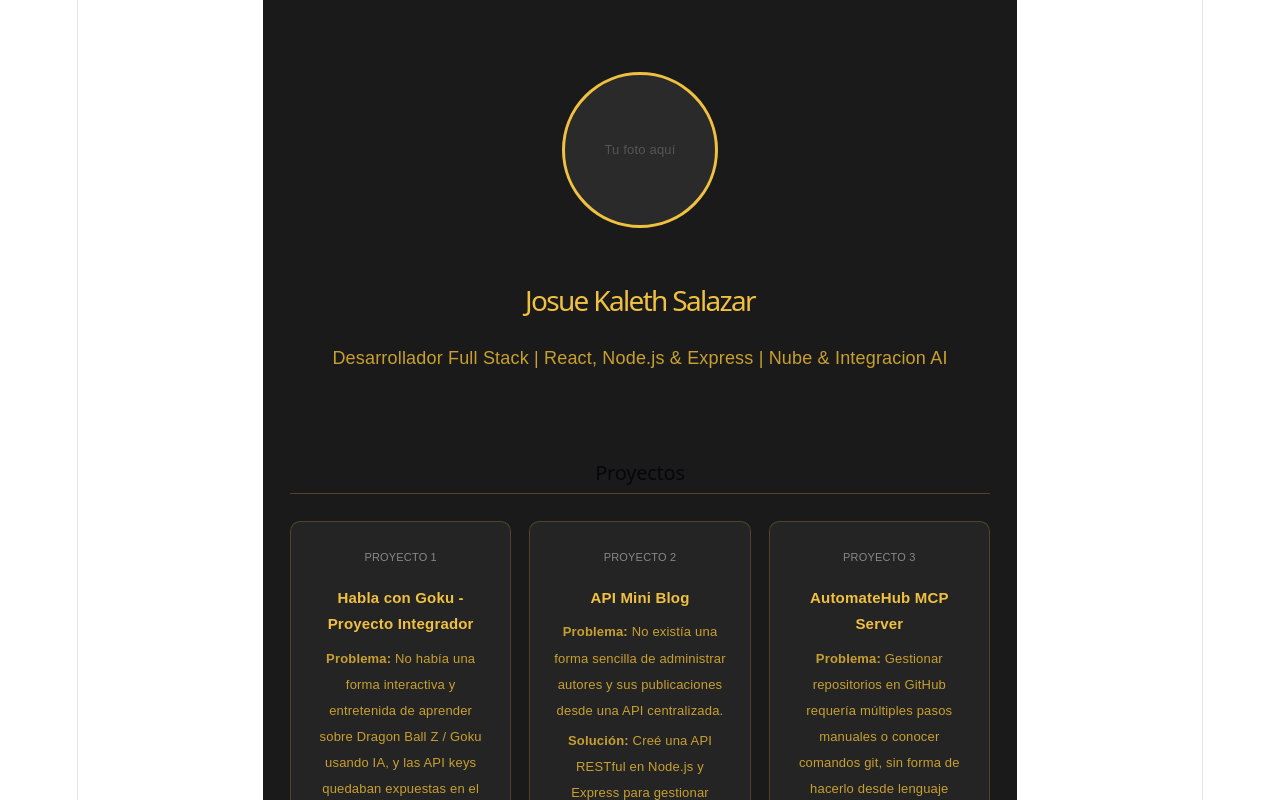
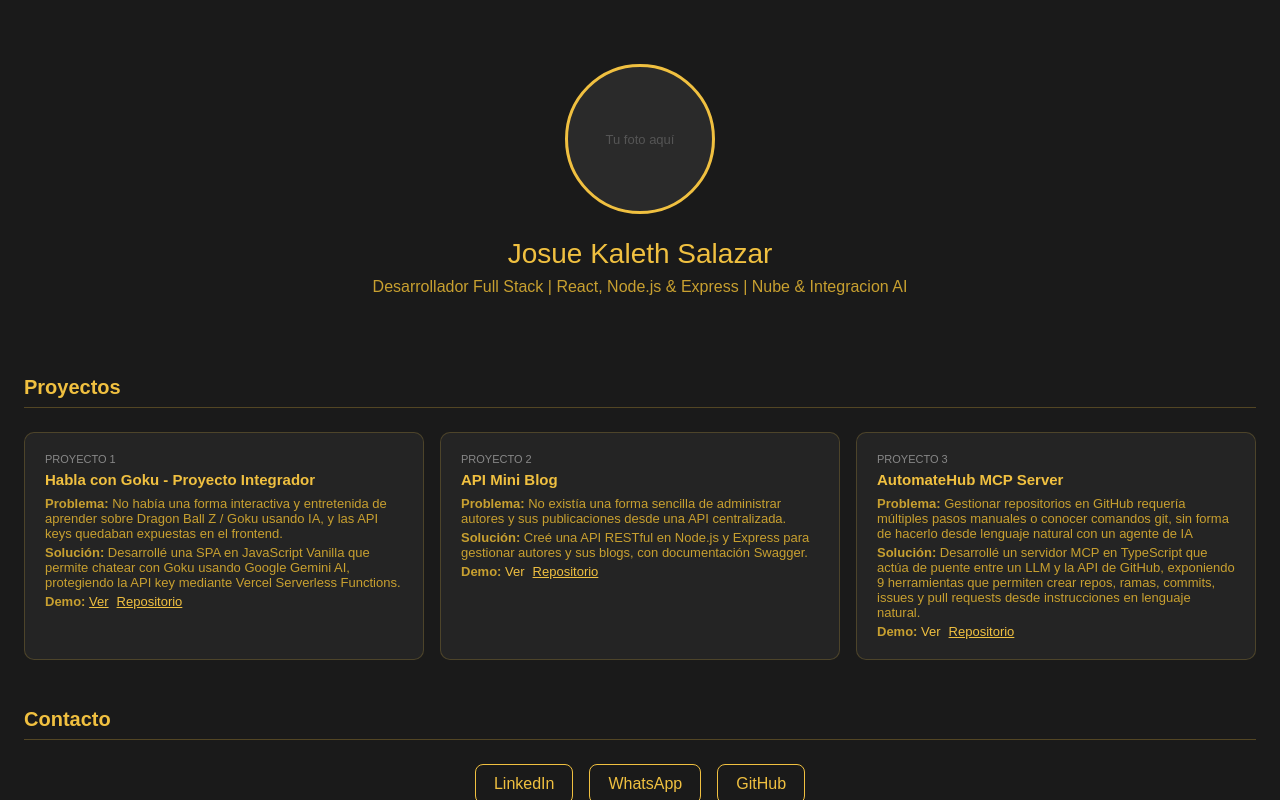
Before and after one commit to Taimolrvz007/portafolio, a React (Vite) app: page / in a window 1280 px wide. Shown: the top 800 px of the page. Built offline with nearby package versions, Linux system fonts and the light colour scheme.

Commit message:
ocupe todo el espacio disponible de la pantalla

```diff
--- a/src/index.css
+++ b/src/index.css
@@ -1,111 +1,9 @@
-:root {
-  --text: #6b6375;
-  --text-h: #08060d;
-  --bg: #fff;
-  --border: #e5e4e7;
-  --code-bg: #f4f3ec;
-  --accent: #aa3bff;
-  --accent-bg: rgba(170, 59, 255, 0.1);
-  --accent-border: rgba(170, 59, 255, 0.5);
-  --social-bg: rgba(244, 243, 236, 0.5);
-  --shadow:
-    rgba(0, 0, 0, 0.1) 0 10px 15px -3px, rgba(0, 0, 0, 0.05) 0 4px 6px -2px;
-
-  --sans: system-ui, 'Segoe UI', Roboto, sans-serif;
-  --heading: system-ui, 'Segoe UI', Roboto, sans-serif;
-  --mono: ui-monospace, Consolas, monospace;
-
-  font: 18px/145% var(--sans);
-  letter-spacing: 0.18px;
-  color-scheme: light dark;
-  color: var(--text);
-  background: var(--bg);
-  font-synthesis: none;
-  text-rendering: optimizeLegibility;
-  -webkit-font-smoothing: antialiased;
-  -moz-osx-font-smoothing: grayscale;
-
-  @media (max-width: 1024px) {
-    font-size: 16px;
-  }
-}
-
-@media (prefers-color-scheme: dark) {
-  :root {
-    --text: #9ca3af;
-    --text-h: #f3f4f6;
-    --bg: #16171d;
-    --border: #2e303a;
-    --code-bg: #1f2028;
-    --accent: #c084fc;
-    --accent-bg: rgba(192, 132, 252, 0.15);
-    --accent-border: rgba(192, 132, 252, 0.5);
-    --social-bg: rgba(47, 48, 58, 0.5);
-    --shadow:
-      rgba(0, 0, 0, 0.4) 0 10px 15px -3px, rgba(0, 0, 0, 0.25) 0 4px 6px -2px;
-  }
-
-  #social .button-icon {
-    filter: invert(1) brightness(2);
-  }
+* {
+  margin: 0;
+  padding: 0;
+  box-sizing: border-box;
 }
 
 body {
-  margin: 0;
+  background: #1a1a1a;
 }
-
-#root {
-  width: 1126px;
-  max-width: 100%;
-  margin: 0 auto;
-  text-align: center;
-  border-inline: 1px solid var(--border);
-  min-height: 100svh;
-  display: flex;
-  flex-direction: column;
-  box-sizing: border-box;
-}
-
-h1,
-h2 {
-  font-family: var(--heading);
-  font-weight: 500;
-  color: var(--text-h);
-}
-
-h1 {
-  font-size: 56px;
-  letter-spacing: -1.68px;
-  margin: 32px 0;
-  @media (max-width: 1024px) {
-    font-size: 36px;
-    margin: 20px 0;
-  }
-}
-h2 {
-  font-size: 24px;
-  line-height: 118%;
-  letter-spacing: -0.24px;
-  margin: 0 0 8px;
-  @media (max-width: 1024px) {
-    font-size: 20px;
-  }
-}
-p {
-  margin: 0;
-}
-
-code,
-.counter {
-  font-family: var(--mono);
-  display: inline-flex;
-  border-radius: 4px;
-  color: var(--text-h);
-}
-
-code {
-  font-size: 15px;
-  line-height: 135%;
-  padding: 4px 8px;
-  background: var(--code-bg);
-}
--- a/src/principal.tsx
+++ b/src/principal.tsx
@@ -1,6 +1,3 @@
-import React from 'react';
-
-
 const PROYECTOS = [
   {
     id:1,
@@ -29,7 +26,7 @@ const PROYECTOS = [
 
 export default function Principal() {
   return (
-    <div style={{ background: '#1a1a1a', minHeight: '100vh', padding: '2rem 1.5rem', maxWidth: '700px', margin: '0 auto', color: '#f0c040', fontFamily: 'sans-serif' }}>
+    <div style={{ background: '#1a1a1a', minHeight: '100vh', padding: '2rem 1.5rem', maxWidth: '100%', margin: '0 auto', color: '#f0c040', fontFamily: 'sans-serif' }}>
 
       <section style={{ display: 'flex', flexDirection: 'column', alignItems: 'center', gap: '1.5rem', textAlign: 'center', padding: '2rem 0', marginBottom: '3rem' }}>
         <div style={{ width: 150, height: 150, borderRadius: '50%', border: '3px solid #f0c040', background: '#2a2a2a', display: 'flex', alignItems: 'center', justifyContent: 'center', overflow: 'hidden' }}>
```
